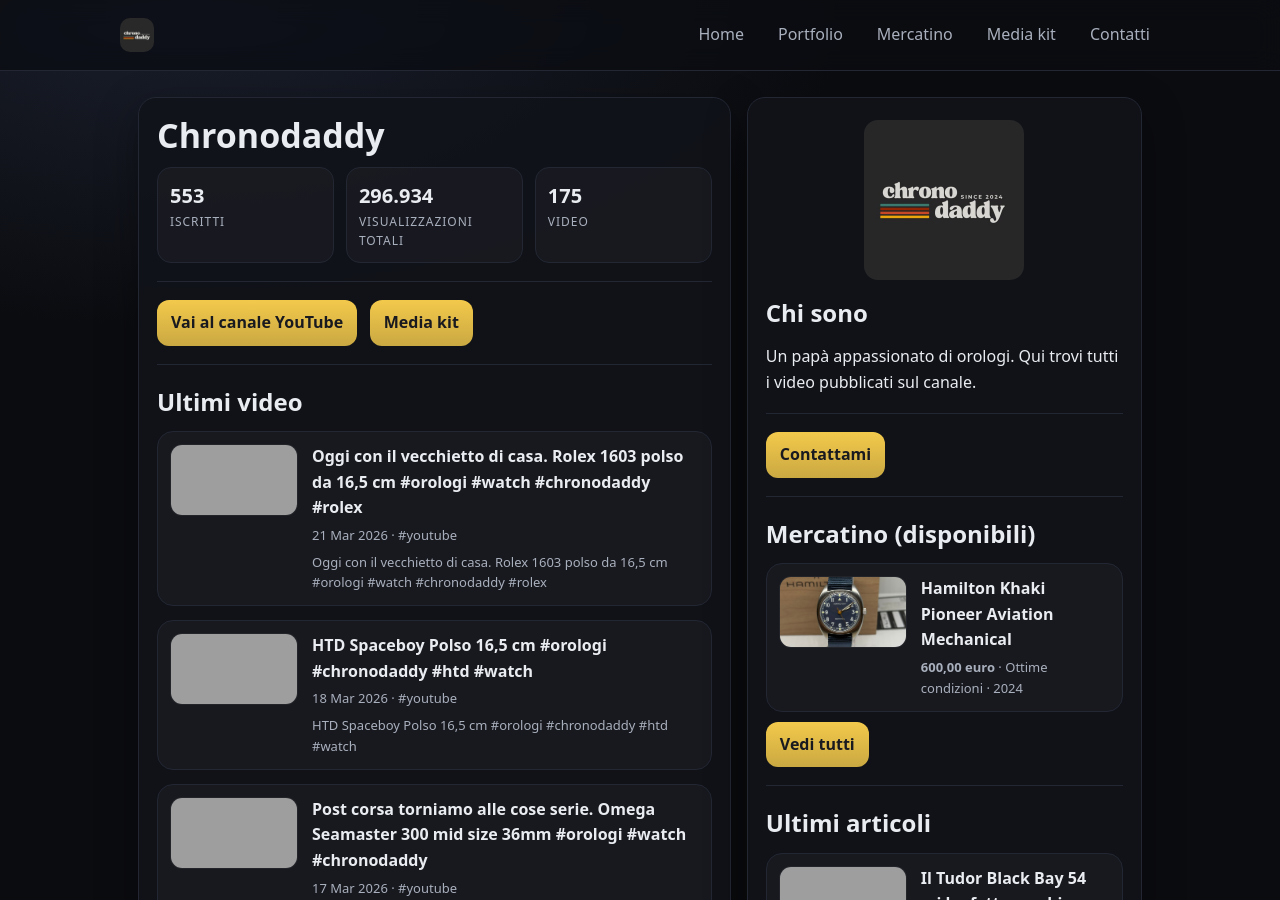
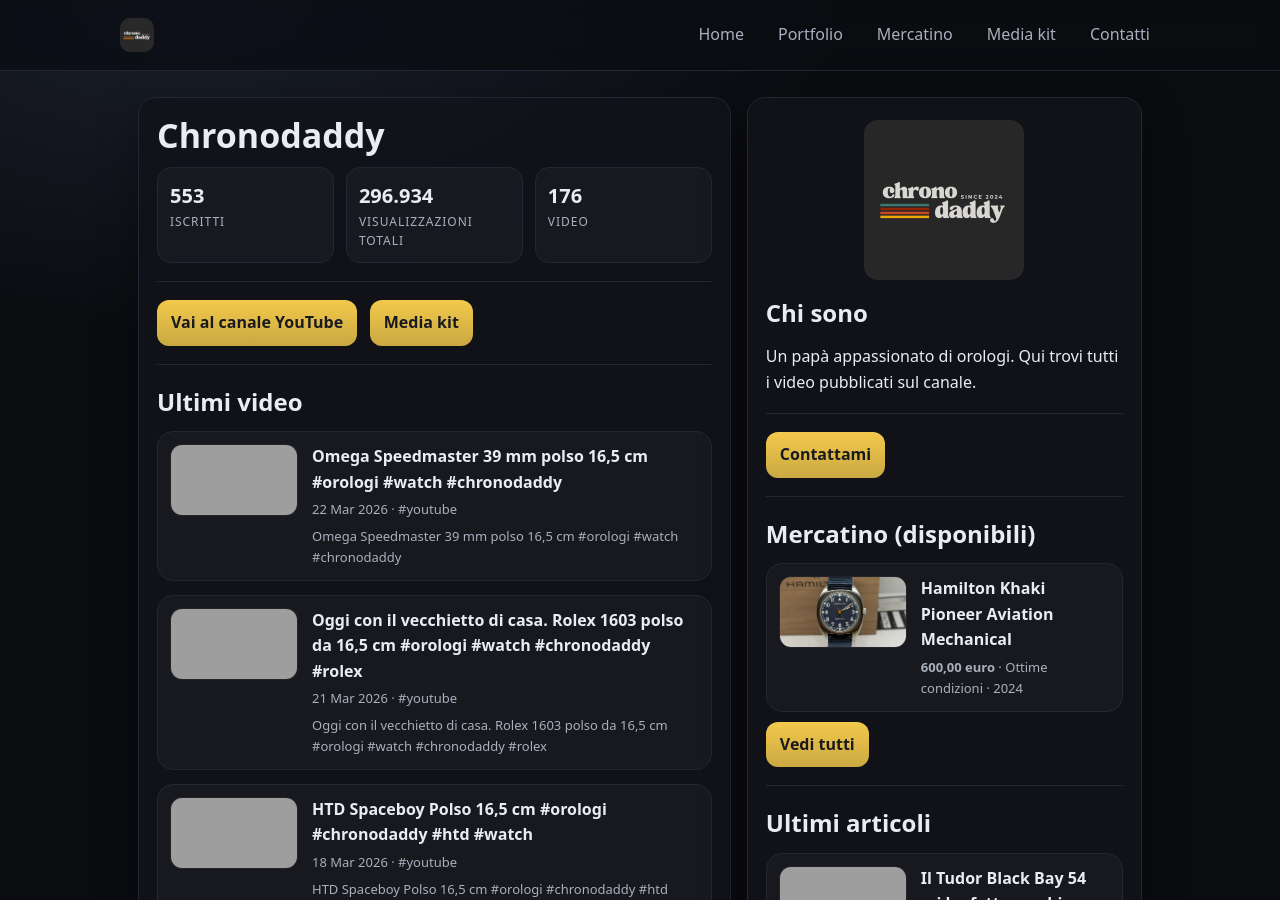
Before and after one commit to claudiostoduto/chronodaddy, a Jekyll site: the page built from index.md, in a window 1280 px wide and 900 px high, cut to the strip 0-900 px from the top of the window. Built offline with Jekyll 4.4.1, drawn with Linux system fonts in a browser that asks for light colours; some of the changed text lies outside the part shown; grey boxes are pictures that could not be loaded.

Commit message:
chore: add new YouTube posts

```diff
--- /dev/null
+++ b/_posts/2026-03-22-omega-speedmaster-39-mm-polso-165-cm-orologi-watch-chronodaddy.md
@@ -0,0 +1,14 @@
+---
+title: "Omega Speedmaster 39 mm polso 16,5 cm #orologi #watch #chronodaddy"
+date: 2026-03-22
+videoId: "TY2FKs5cxug"
+youtubeUrl: "https://www.youtube.com/shorts/TY2FKs5cxug"
+thumbnail: "https://i1.ytimg.com/vi/TY2FKs5cxug/hqdefault.jpg"
+tags: [youtube]
+excerpt: "Omega Speedmaster 39 mm polso 16,5 cm #orologi #watch #chronodaddy"
+---
+
+<!--
+Questo post è stato generato automaticamente.
+Puoi aggiungere tag più specifici (brand/modello/format) e una descrizione/contesto per renderlo un vero case study.
+-->
--- a/assets/channel-stats.json
+++ b/assets/channel-stats.json
@@ -1,6 +1,6 @@
 {
   "subscribers": 553,
   "views": 296934,
-  "videos": 175,
-  "updatedAt": "2026-03-22T10:46:17.288Z"
+  "videos": 176,
+  "updatedAt": "2026-03-22T11:35:18.828Z"
 }
```
